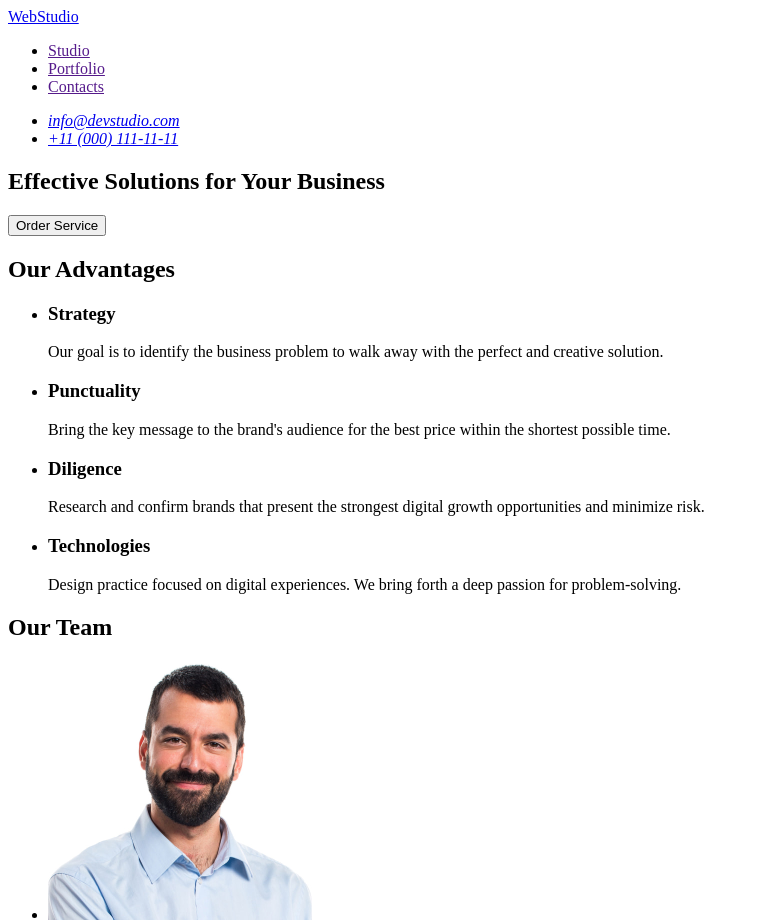
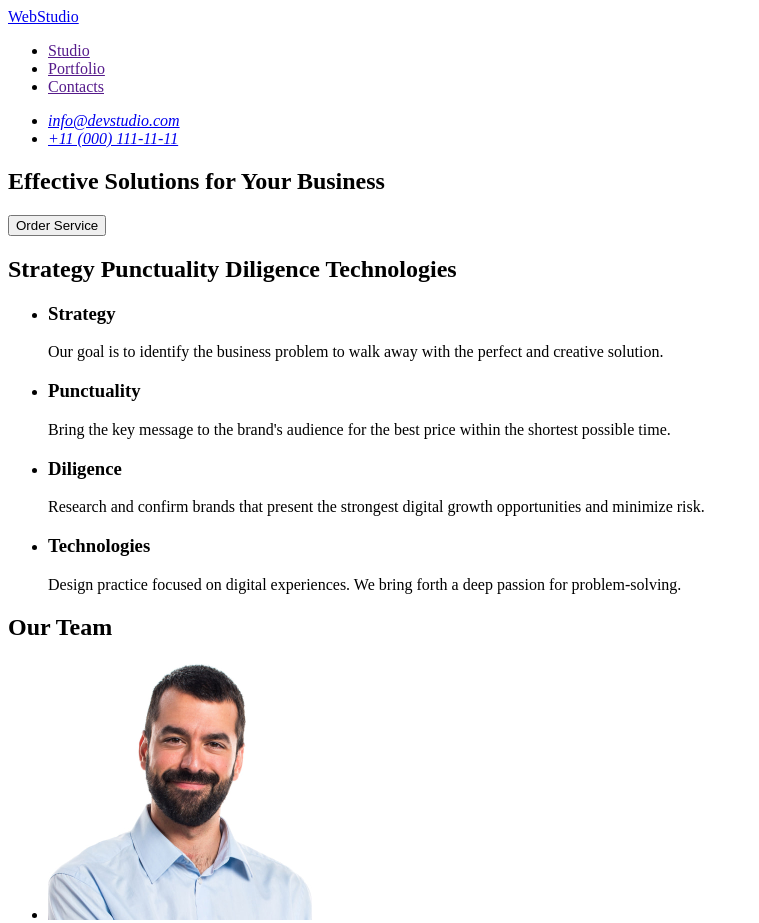
Before and after one commit to dimahutsol/goit-markup-hw-06, a plain HTML site: page index.html in a window 1280 px wide. Shown: the top 923 px of the page, without its empty margins (0-759 px from the left). Drawn offline with Linux system fonts and the light colour scheme.

Commit message:
fix h2 at section 2

```diff
--- a/index.html
+++ b/index.html
@@ -30,7 +30,7 @@
       </section>
 
       <section>
-        <h2>Our Advantages</h2>
+        <h2>Strategy Punctuality Diligence Technologies</h2>
         <ul>
           <li>
             <h3>Strategy</h3>
```
